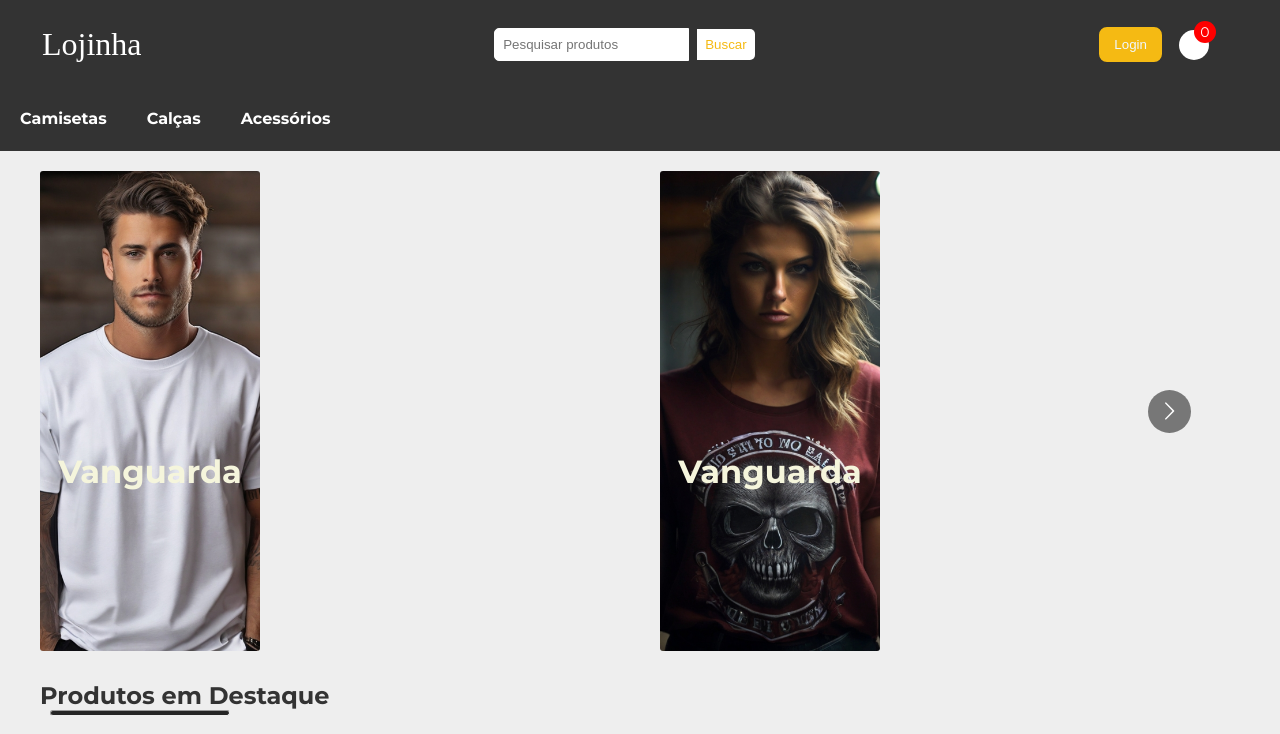
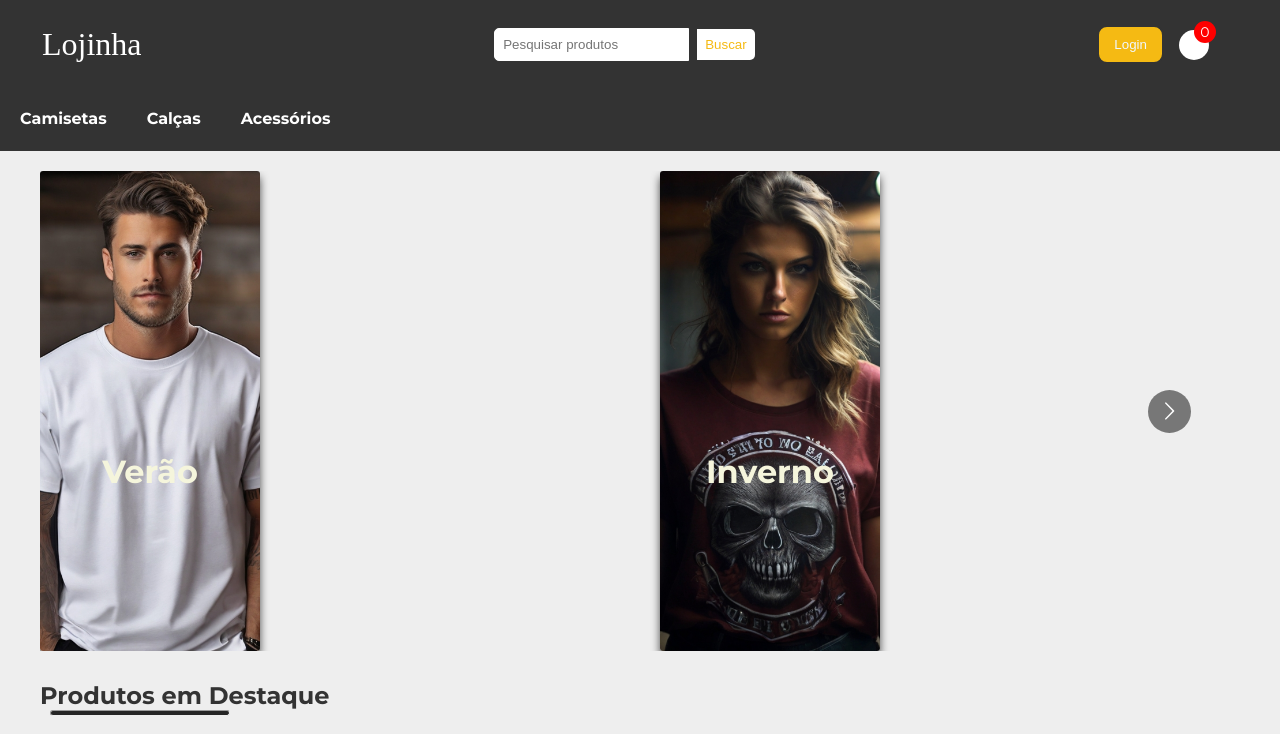
Before and after one commit to Lipao12/Loja-de-Roupa, a React (Vite) app: page / in a window 1280 px wide. Shown: the top 734 px of the page. Built offline with nearby package versions, Linux system fonts and the light colour scheme; the HTML template or start-up script is replaced by a standard one.

Commit message:
Criar página que mostra as peças por coleção, agora basta estilizá-la para que fique diferente das que mostra apenas os produtos

```diff
--- a/src/App.tsx
+++ b/src/App.tsx
@@ -2,6 +2,7 @@ import { BrowserRouter, Route, Routes } from 'react-router-dom';
 import MainSection from './pages/MainSection';
 import Product from './pages/Product';
 import ShopCategory from './pages/ShopCategory';
+import ShopCollections from './pages/ShopCollections';
 import Footer from './ui/components/Footer';
 import Header from './ui/components/Header';
 import NavigationBar from './ui/components/NavigationBar';
@@ -21,6 +22,9 @@ function App() {
           <Route path='/product' element={<Product />}>
             <Route path=':productId' element={<Product />} />
           </Route>
+          <Route path='/colecao' element={<ShopCollections />}>
+            <Route path=':colecaoId' element={<ShopCollections />} />
+          </Route>
         </Routes>
         <Footer />
       </BrowserRouter>
--- a/src/pages/MainSection.jsx
+++ b/src/pages/MainSection.jsx
@@ -1,5 +1,5 @@
-// MainSection.js
 import React from 'react';
+import colections from '../ui/assets/colecoes';
 import products from '../ui/assets/produtos';
 import CustomCarrossel from '../ui/components/CustomCarrossel';
 import '../ui/styles/main-section.css';
@@ -8,7 +8,7 @@ const MainSection = () => {
   return (
     <section>
       <div className="highlighted-products">
-        <CustomCarrossel produtos={products} isCard={false}/>
+        <CustomCarrossel produtos={colections} isCard={false}/>
       </div>
 
       <div className="featured-categories">
--- /dev/null
+++ b/src/pages/ShopCollections.jsx
@@ -0,0 +1,26 @@
+import { useParams } from "react-router-dom";
+import colecoes from "../ui/assets/colecoes";
+import produtos from "../ui/assets/produtos";
+import Card from '../ui/components/Card';
+import '../ui/styles/shop-category.css';
+
+function ShopCollections() {
+  const { colecaoId } = useParams();
+  const productsFiltered = produtos.filter((p) => p.collectionId === Number(colecaoId));
+  const colecao = colecoes.find((c) => c.id === Number(colecaoId));
+
+  return (
+    <div>
+      <div className='container'>
+        <h1>{colecao.name}</h1>
+        <div className='product-grid'>
+          {productsFiltered.map((product) => (
+            <Card key={product.id} id={product.id} name={product.name} price={product.price} imgURL={product.imgURL} />
+          ))}
+        </div>
+      </div>
+    </div>
+  );
+}
+
+export default ShopCollections;
--- /dev/null
+++ b/src/ui/assets/colecoes.js
@@ -0,0 +1,29 @@
+const colecoes = [
+    {
+        id:1,
+        name:"Verão",
+        imgURL: "/src/ui/assets/camisa1.jpg",
+    },
+    {
+        id:2,
+        name:"Inverno",
+        imgURL: "/src/ui/assets/banner1.jpg",
+    },
+    {
+        id:3,
+        name:"Esportiva",
+        imgURL: "/src/ui/assets/camisa1.jpg",
+    },
+    {
+        id:4,
+        name:"Clássica",
+        imgURL: "/src/ui/assets/banner1.jpg",
+    },
+    {
+        id:5,
+        name:"Vanguarda",
+        imgURL: "/src/ui/assets/camisa1.jpg",
+    },
+];
+
+export default colecoes;
--- a/src/ui/assets/produtos.js
+++ b/src/ui/assets/produtos.js
@@ -4,42 +4,49 @@ const produtos = [
     name: "Camisa Aleatory Reta Lisa Rosa",
     price: 179.99,
     imgURL: "/src/ui/assets/camisa1.jpg",
+    collectionId: 1,
   },
   {
     id: 2,
     name: "Calça Jeans Slim Fit Azul",
     price: 89.99,
     imgURL: "/src/ui/assets/banner1.jpg",
+    collectionId: 2,
   },
   {
     id: 3,
     name: "Tênis Esportivo Conforto Max",
     price: 129.99,
     imgURL: "/src/ui/assets/camisa1.jpg",
+    collectionId: 3,
   },
   {
     id: 4,
     name: "Bolsa Elegante de Couro Marrom",
     price: 199.99,
     imgURL: "/src/ui/assets/banner1.jpg",
+    collectionId: 5,
   },
   {
     id: 5,
     name: "Óculos de Sol Fashion UV400",
     price: 59.99,
     imgURL: "/src/ui/assets/camisa1.jpg",
+    collectionId: 5,
   },
   {
     id: 6,
     name: "Relógio Analógico Clássico Preto",
     price: 149.99,
     imgURL: "/src/ui/assets/banner1.jpg",
+    collectionId: 4,
   },
   {
     id: 7,
     name: "Camisa Polo Listrada Casual",
     price: 109.99,
     imgURL: "/src/ui/assets/camisa1.jpg",
+    collectionId: 5,
   },
 ];
 
--- a/src/ui/components/Banner.jsx
+++ b/src/ui/components/Banner.jsx
@@ -1,21 +1,20 @@
 import React from 'react';
+import { Link } from 'react-router-dom';
 import '../styles/banner.css';
 
 const Banner = (props) => {
 
   const bannerStyle = {
     backgroundImage: `url(${props.imgURL})`,
-    backgroundSize: 'cover',
-    backgroundPosition: 'center',
-    height: '480px',
-    width: '220px',
-    borderRadius: '3px',
-    marginRight: '20px'
   };
 
-  return <div className="banner" style={bannerStyle}>
-    <h2>Vanguarda</h2>
-  </div>;
+  return (
+    <Link to={`/colecao/${props.id}`} className='banner-link'>
+      <div className="banner" style={bannerStyle}>
+        <h2>{props.name}</h2>
+      </div>
+  </Link>
+  );
 };
 
 export default Banner;
--- a/src/ui/components/CustomCarrossel.jsx
+++ b/src/ui/components/CustomCarrossel.jsx
@@ -31,7 +31,7 @@ const CustomCarrossel = (props) => {
         {props.produtos.map((product) => (
           props.isCard?
           <Card key={product.id} id={product.id} name={product.name} price={product.price} imgURL={product.imgURL} />
-          : <Banner key={product.id} imgURL={product.imgURL}/>
+          : <Banner key={product.id} id={product.id} name={product.name} imgURL={product.imgURL}/>
         ))}
     </Carousel>
   );
--- a/src/ui/styles/banner.css
+++ b/src/ui/styles/banner.css
@@ -2,6 +2,14 @@
     display: grid;
     grid-template-rows: 1fr 1fr 1fr 1fr;
     text-align: center;
+
+    background-size: cover;
+    background-position: center;
+    height: 480px;
+    width: 220px;
+    border-radius: 3px;
+    box-shadow: 0 6px 8px 0 rgba(0, 0, 0, 0.703);
+    transition: transform 0.2s;
 }
 
 .banner h2{
@@ -12,3 +20,13 @@
     font-size: 2em;
     font-weight: bold;
 }
+
+.banner-link{
+        text-decoration: none;
+        position: relative;
+        display: inline-block;
+}
+
+.banner-link:hover{
+    transform: scale(1.01);
+}
```
Lines whose indentation alone changed are shown as unchanged.
